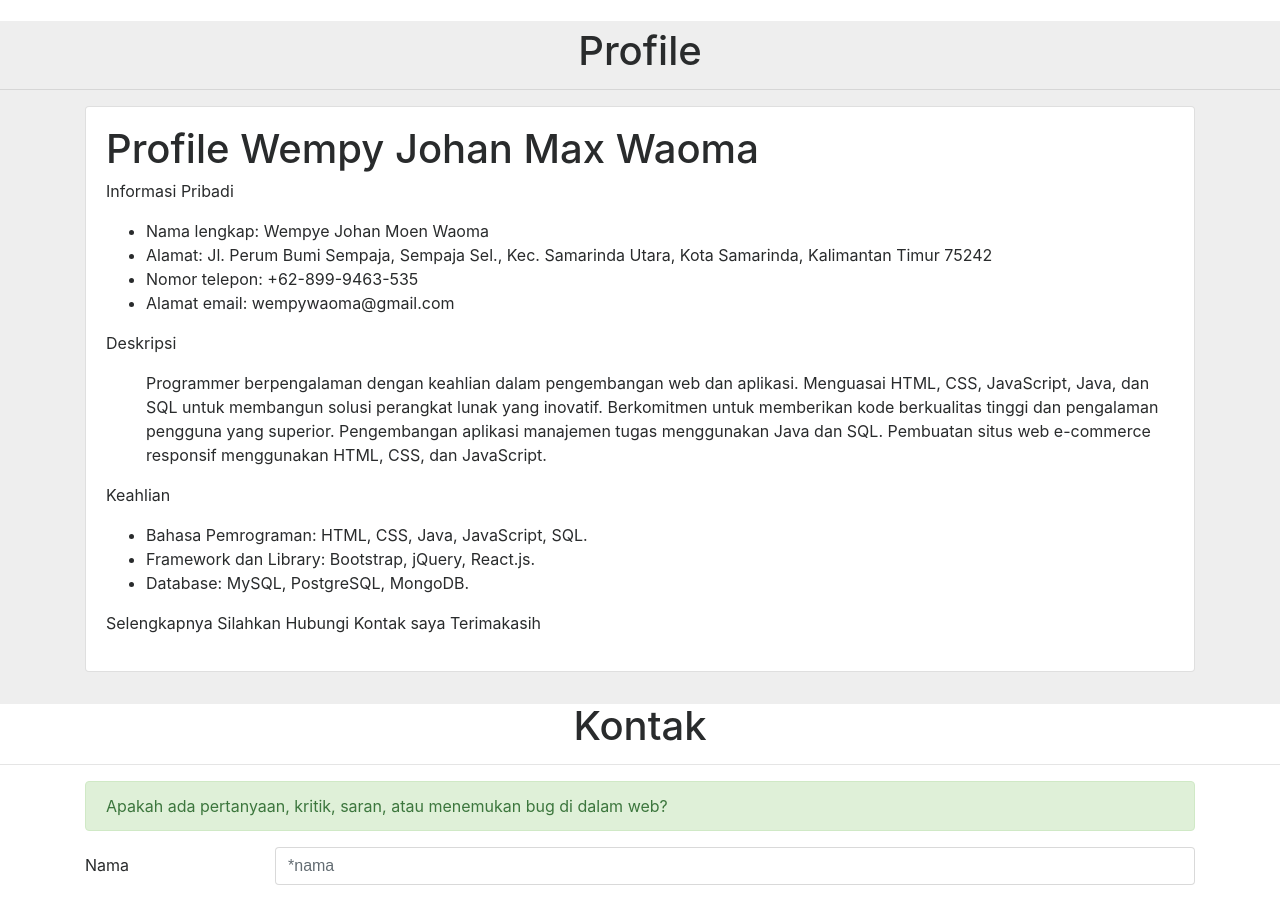
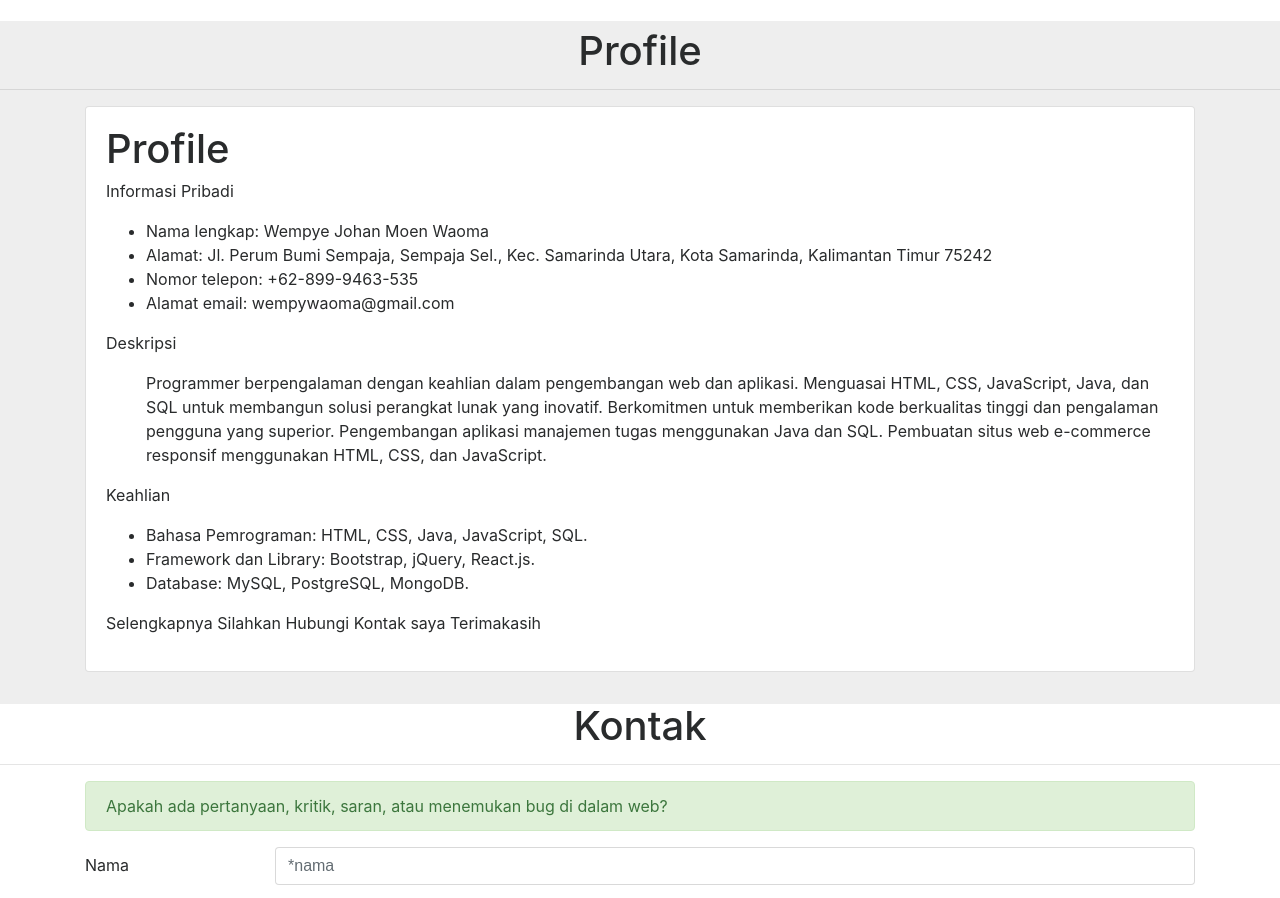
Before and after one commit to wempywaoma/Portofolio, a plain HTML site: page index.html in a window 1280 px wide. Shown: the part 1051-1949 px from the top of the page. Drawn offline with nearby package versions, Linux system fonts and the light colour scheme.

Commit message:
Update index.html

```diff
--- a/index.html
+++ b/index.html
@@ -172,7 +172,7 @@
           <div class="col-md-12">
             <div class="card bg-light">
               <div class="card-block">
-                <h1>Profile Wempy Johan Max Waoma</h1>
+                <h1>Profile </h1>
                 <p> Informasi Pribadi
                   <ul>
                     <li> Nama lengkap: Wempye Johan Moen Waoma </li>
```
